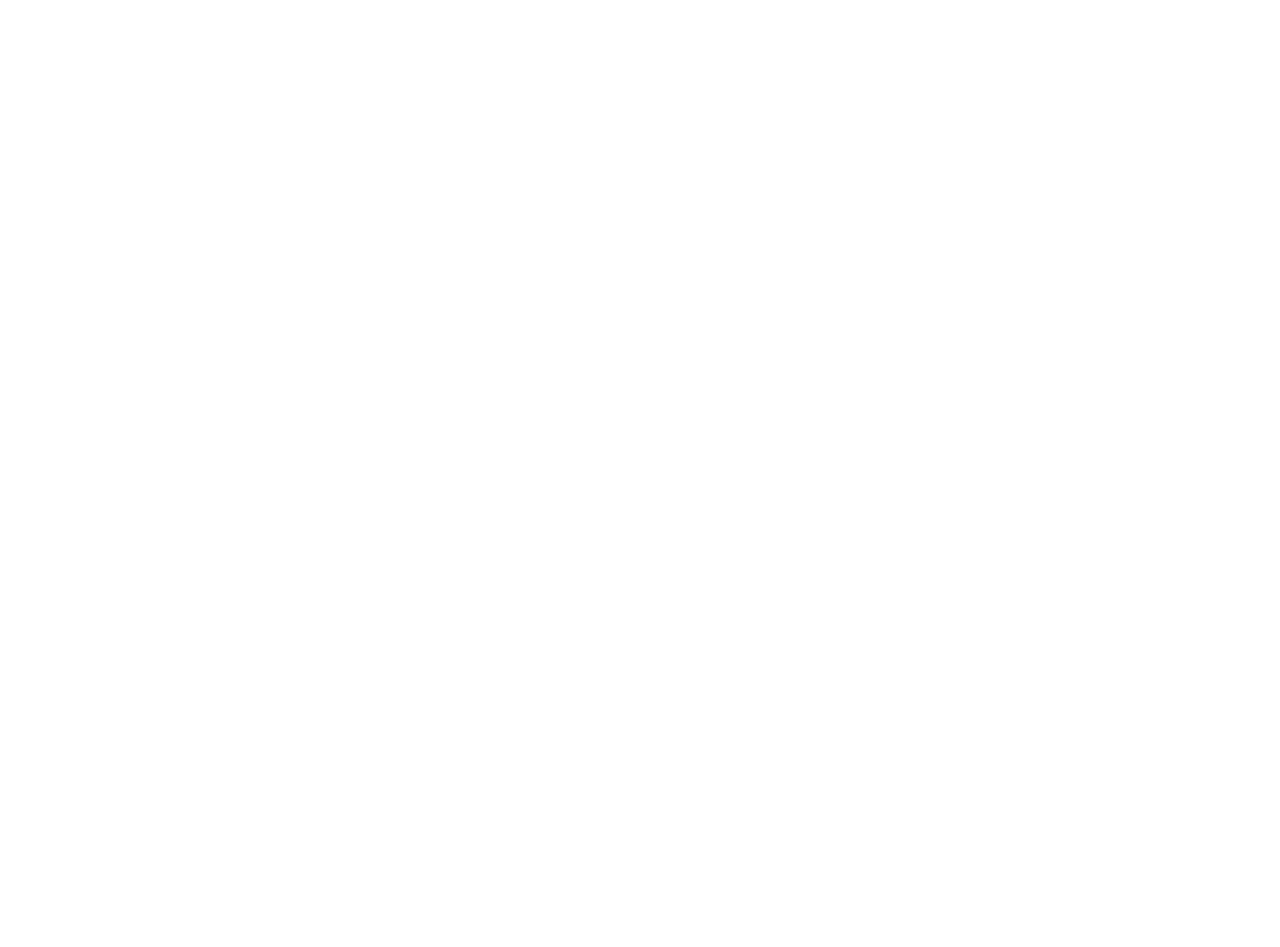
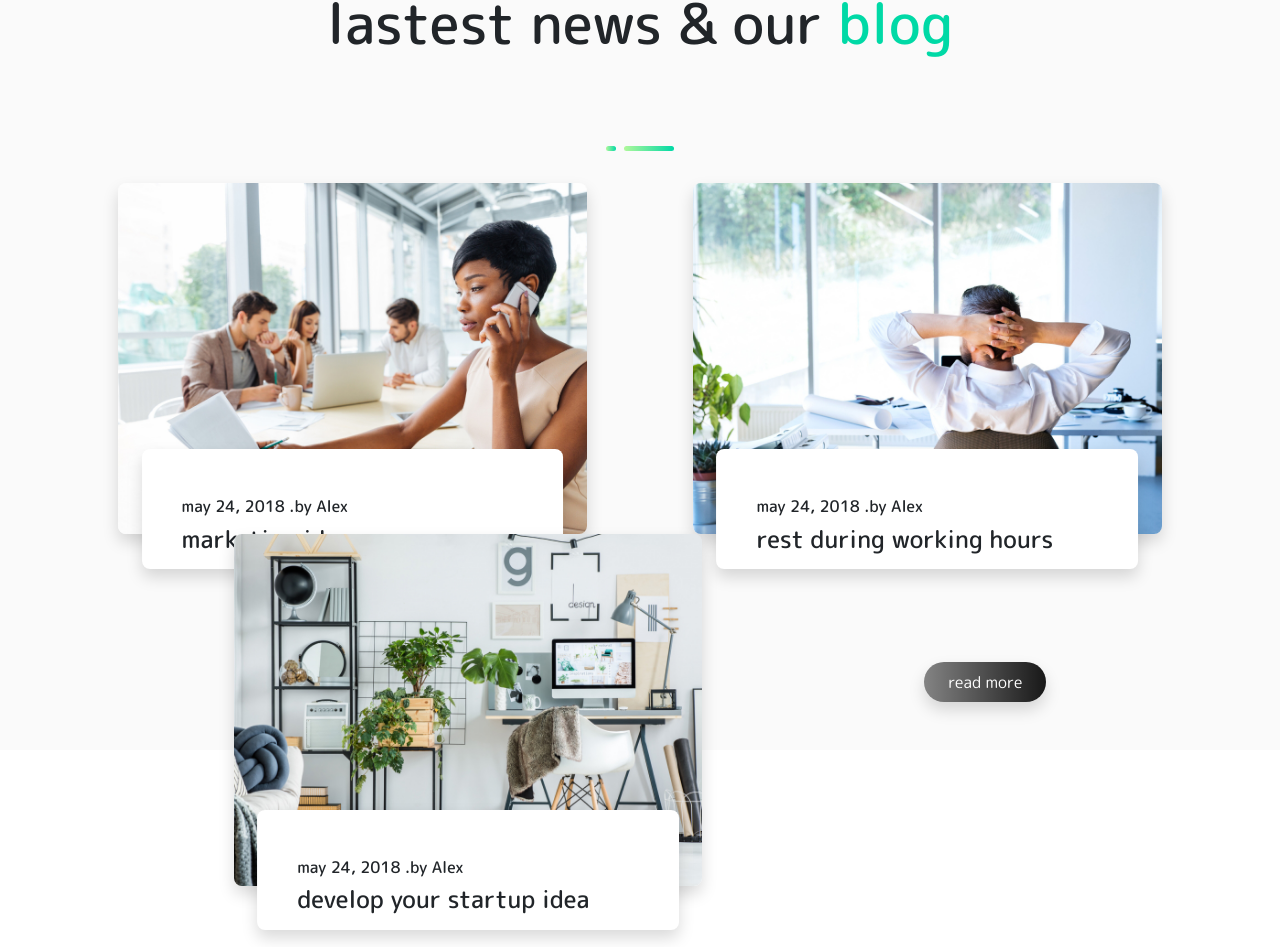
Before and after one commit to Salvatore1985/proj-html-vuejs, a Vue app: page / in a window 1280 px wide. Shown: the part 5496-6443 px from the top of the page. Before the commit the page ends 5270 px from the top, so only its background shows below. Built offline with nearby package versions, Linux system fonts and the light colour scheme.

Commit message:
add justify-content-evenly  card new

```diff
--- a/src/components/Header/HeaderNav.vue
+++ b/src/components/Header/HeaderNav.vue
@@ -20,6 +20,7 @@
       </div>
 
       <div class="d-flex">
+        <!--  <Button class="green" :textbtn="'purchase'" /> -->
         <button class="rounded-pill border-0 green" type="submit">
           purchase
         </button>
@@ -30,9 +31,12 @@
 </template>
 
 <script>
+/* import Button from "../Button/Button.vue"; */
 export default {
   name: "HomeHeaderNav",
-
+  components: {
+    /*     Button, */
+  },
   data() {
     return {
       navLink: [
--- a/src/components/Main.vue
+++ b/src/components/Main.vue
@@ -5,7 +5,9 @@
     <OurMissions />
     <ProjectsMain />
     <ArtisticImages />
+    <!-- JumbotronGuest -->
     <JumbotronGuest />
+    <LatestNews />
   </section>
 </template>
 
@@ -16,6 +18,7 @@
 import ProjectsMain from "../components/Main/ProjectsMain.vue";
 import ArtisticImages from "../components/Main/ArtisticImages.vue";
 import JumbotronGuest from "../components/Main/JumbotronGuest.vue";
+import LatestNews from "../components/Main/LatestNews.vue";
 export default {
   name: "HomeMain",
   components: {
@@ -25,6 +28,7 @@
     ProjectsMain,
     ArtisticImages,
     JumbotronGuest,
+    LatestNews,
   },
 };
 </script>
--- a/src/components/Main/JumbotronGuest.vue
+++ b/src/components/Main/JumbotronGuest.vue
@@ -1,4 +1,5 @@
 <template>
+  <!-- JumbotronGuest -->
   <section class="position-relative">
     <div class="my-bg-guest"></div>
     <div class="text-center">
@@ -30,7 +31,7 @@
 <style lang="scss" scoped>
 section {
   div.my-bg-guest {
-    width: 100vw;
+    /*  width: 100vw; */
     height: 800px;
     background-image: url("@/assets/images/four-businesspeople-in-a-boardroom-with-paperwork-PC4V8H4.jpg");
     background-position: center;
@@ -68,7 +69,8 @@
   display: block;
   width: 100%;
   height: 100%;
-  background-color: rgba(17, 13, 7, 0.8);
+
+  background-color: rgba(2, 1, 1, 0.918);
   position: absolute;
   top: 0;
   left: 0;
--- /dev/null
+++ b/src/components/Main/LatestNews.vue
@@ -0,0 +1,61 @@
+<template>
+  <section class="bg_primary">
+    <h2 class="text-center">lastest news & our <span>blog</span></h2>
+    <div class="d-flex justify-content-center">
+      <Decoration class="py-3" />
+    </div>
+    <div>
+      <LatestNewsCard :listCard="laterstCardList" />
+    </div>
+  </section>
+</template>
+
+<script>
+import Decoration from "../ComponentsDecoration/Decoration.vue";
+import LatestNewsCard from "../Main/LatestNewsCard.vue";
+export default {
+  nome: "LatestNews",
+  components: {
+    Decoration,
+    LatestNewsCard,
+  },
+  data() {
+    return {
+      laterstCardList: [
+        {
+          src: "serious-businesswoman-with-documents-talking-on-P9Q6LX6-1024.jpg",
+          date: "may 24, 2018 .by Alex",
+          new: "marketing ideas",
+          id: "01",
+        },
+        {
+          src: "Businessman-at-the-desk-in-his-office-resting--1024x768.jpg",
+          date: "may 24, 2018 .by Alex",
+          new: "rest during working hours",
+          id: "02",
+        },
+        {
+          src: "simple-home-office-with-tree-PBXRXYB-large-1024x768.jpg",
+          date: "may 24, 2018 .by Alex",
+          new: "develop your startup idea",
+          id: "03",
+        },
+      ],
+    };
+  },
+};
+</script>
+
+<style scoped lang="scss">
+/* @import "../components/style/main-style.scss"; */
+section {
+  height: 1000px;
+  h2 {
+    padding: 15rem 0 4rem 0;
+    font-size: 3.5rem;
+    span {
+      color: #00d9a6;
+    }
+  }
+}
+</style>
--- /dev/null
+++ b/src/components/Main/LatestNewsCard.vue
@@ -0,0 +1,76 @@
+<template>
+  <section>
+    <div class="container-fluid py-3">
+      <div class="row">
+        <div class="col-12 justify-content-evenly d-flex flex-wrap">
+          <div
+            class="position-relative"
+            v-for="(img, index) in listCard"
+            :key="index"
+          >
+            <div class="shadow">
+              <img
+                :src="require(`@/assets/images/${img.src}`)"
+                :alt="img.new"
+              />
+            </div>
+            <div id="wrapped-new" class="shadow">
+              <ul>
+                <li>
+                  <div class="px-2">
+                    <h6 class="pt-5">{{ img.date }}</h6>
+                    <h4>{{ img.new }}</h4>
+                  </div>
+                </li>
+              </ul>
+            </div>
+          </div>
+          <div id="wrapped-new"></div>
+          <div class="my-btn">
+            <button
+              class="rounded-pill border-0 gray px-4 shadow"
+              type="submit"
+            >
+              read more
+            </button>
+          </div>
+        </div>
+      </div>
+    </div>
+  </section>
+</template>
+
+<script>
+export default {
+  name: "LatestNewsCard",
+  props: ["listCard"],
+  data() {
+    return {};
+  },
+};
+</script>
+
+<style lang="scss" scoped>
+div {
+  border-radius: 0.5rem;
+
+  img {
+    width: 29.3rem;
+    height: 100%;
+    border-radius: 0.5rem;
+  }
+}
+div#wrapped-new {
+  background-color: white;
+  border-radius: 0.5rem;
+  position: absolute;
+  width: 90%;
+  bottom: -10%;
+  left: 50%;
+  transform: translate(-50%);
+}
+
+.my-btn {
+  padding: 8rem 0 12rem 0;
+}
+</style>
--- a/src/components/style/_variables.scss
+++ b/src/components/style/_variables.scss
@@ -17,3 +17,4 @@
 $our_missions:900px;
 $projects_main:500px;
 $jumbo_guest:800px;
+$latest_news:1000px;
```
Also changed, not shown: src/components/Button/Button.vue (+2 -6 lines).
